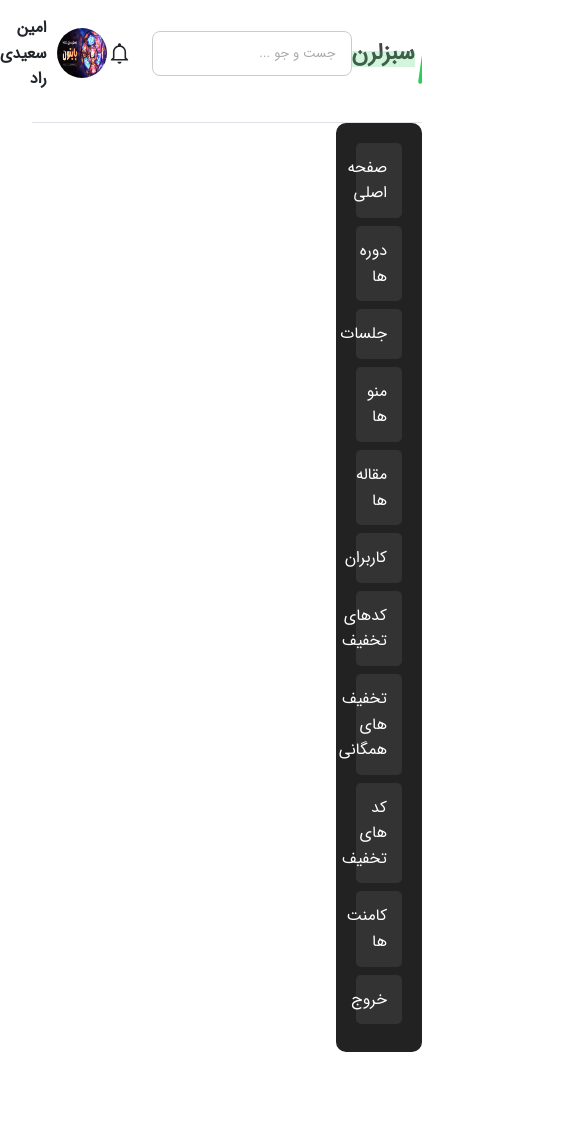
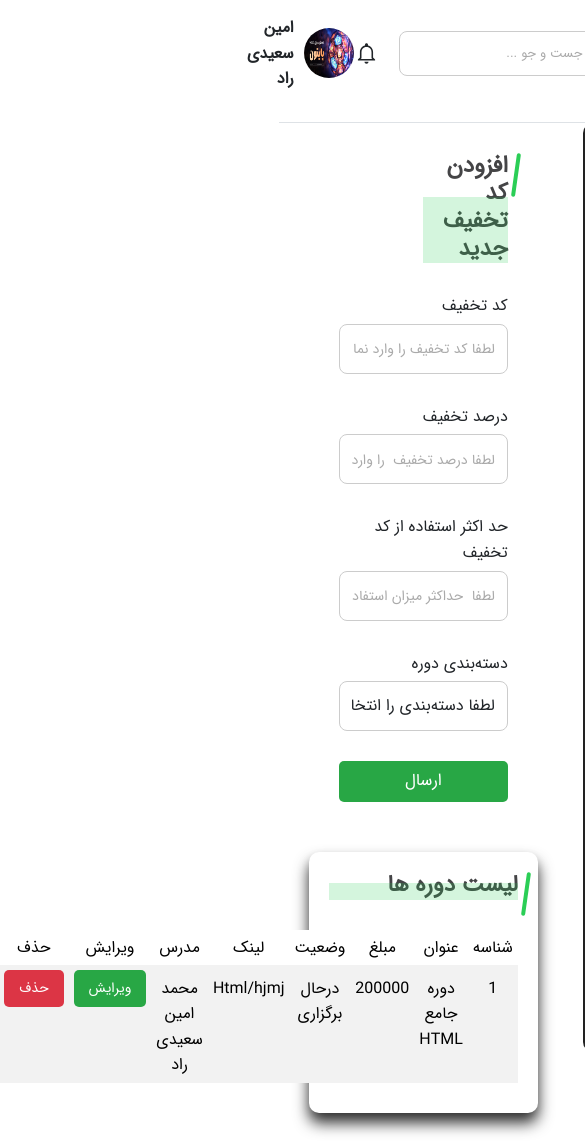
Before and after one commit to jalil-jj/MyProject, a React (Create React App) app: page /p-admin/offs in a window 390 px wide. Shown: the top 1143 px of the page, 585 px wide, since content can reach past the window. Before the commit the page ends 1052 px from the top, so only its background shows below. Built offline with nearby package versions, Linux system fonts and the light colour scheme.

Commit message:
Admin Offs Page

```diff
--- /dev/null
+++ b/src/Pages/AdminPanel/Offs/Offs.js
@@ -0,0 +1,81 @@
+import React from 'react'
+import Table from 'react-bootstrap/Table';
+
+
+export default function Offs() {
+    return (
+        <div className='px-5 mb-5'>
+            <div className='px-5 mb-5'>
+                <h2 className='title w-50 my-5'>افزودن کد تخفیف جدید</h2>
+
+                <form className="row g-5">
+
+                    <div className="col-md-6">
+                        <label htmlFor="courseName" className="form-label">کد تخفیف</label>
+                        <input type="text" id="courseName" name="courseName" className="form-control" placeholder="لطفا کد تخفیف را وارد نمایید ..." />
+                    </div>
+
+
+                    <div className="col-md-6">
+                        <label htmlFor="courseInstructor" className="form-label">درصد تخفیف</label>
+                        <input type="text" id="courseInstructor" name="courseInstructor" className="form-control" placeholder="لطفا درصد تخفیف  را وارد نمایید ..." />
+                    </div>
+
+                    <div className="col-md-6">
+                        <label htmlFor="coursePrice" className="form-label">حد اکثر استفاده از کد تخفیف</label>
+                        <input type="text" id="coursePrice" name="coursePrice" className="form-control" placeholder="لطفا  حداکثر میزان استفاده را وارد نمایید ..." />
+                    </div>
+
+                    <div className="col-md-6">
+                        <label htmlFor="courseCategory" className="form-label">دسته‌بندی دوره</label>
+                        <select id="courseCategory" name="courseCategory" className="form-control">
+                            <option value="">لطفا دسته‌بندی را انتخاب نمایید</option>
+                            <option value="react">دوره جامع React</option>
+                            <option value="vue">دوره جامع Vue</option>
+                            <option value="angular">دوره جامع Angular</option>
+                            <option value="nodejs">دوره جامع Node.js</option>
+                        </select>
+                    </div>
+
+                    <div className='col-12'>
+                        <button className='btn btn-success w-100 fs-2'>ارسال</button>
+                    </div>
+                </form>
+            </div>
+
+            <div className='data-table'>
+                <h2 className='title mb-5'>لیست دوره ها</h2>
+                <Table striped bordered hover>
+                    <thead>
+                        <tr>
+                            <th>شناسه</th>
+                            <th>عنوان</th>
+                            <th>مبلغ</th>
+                            <th>وضعیت</th>
+                            <th>لینک</th>
+                            <th>مدرس</th>
+                            <th>ویرایش</th>
+                            <th>حذف</th>
+                        </tr>
+                    </thead>
+                    <tbody>
+                        <tr>
+                            <td>1</td>
+                            <td>دوره جامع HTML</td>
+                            <td>200000</td>
+                            <td>درحال برگزاری</td>
+                            <td>Html/hjmj</td>
+                            <td>محمد امین سعیدی راد</td>
+                            <td>
+                                <button className='btn btn-success'>ویرایش</button>
+                            </td>
+                            <td>
+                                <button className='btn btn-danger'>حذف</button>
+                            </td>
+                        </tr>
+                    </tbody>
+                </Table>
+            </div>
+        </div>
+    )
+}
--- a/src/routes.js
+++ b/src/routes.js
@@ -11,6 +11,7 @@ import AdminCourses from './Pages/AdminPanel/AdminCourses/AdminCourses'
 import AdminPanel from './Pages/AdminPanel/index'
 import Sessions from "./Pages/AdminPanel/Sessions/Sessions";
 import AdminUsers from "./Pages/AdminPanel/AdminUsers/AdminUsers";
+import Offs from "./Pages/AdminPanel/Offs/Offs";
 
 
 
@@ -29,7 +30,8 @@ const routes = [
         element : <AdminPanel /> , children : [
             {path : 'courses' , element : <AdminCourses/>},
             {path : 'sessions' , element : <Sessions/>},
-            {path : 'users' , element : <AdminUsers/>}
+            {path : 'users' , element : <AdminUsers/>},
+            {path : 'offs' , element : <Offs/>},
         ]
     }
 
```
